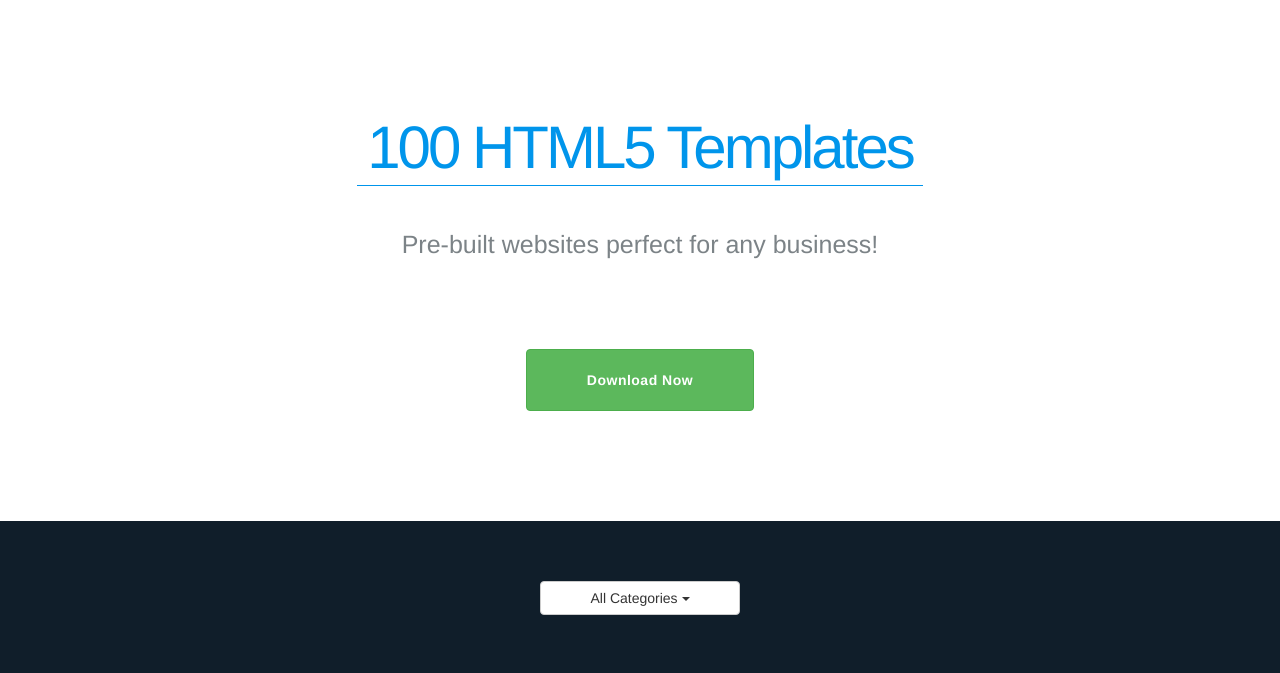
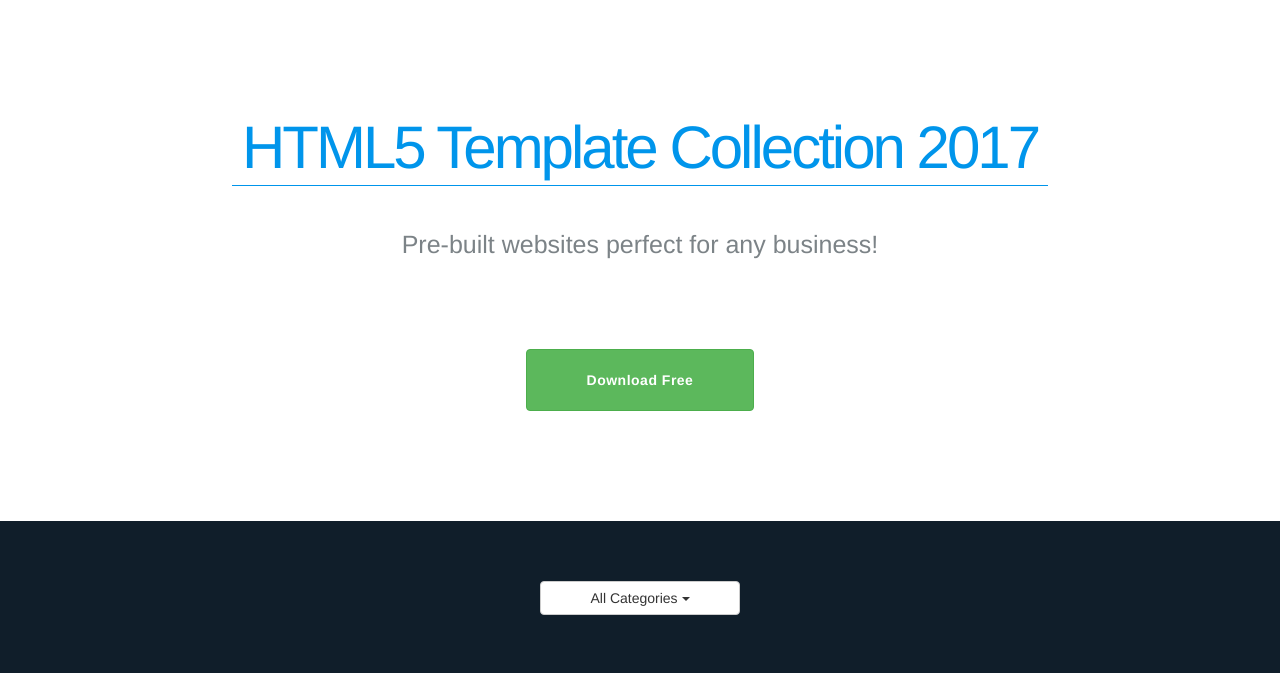
Before and after one commit to technext/100-template-bundle, a website with bundled scripts: page index.html in a window 1280 px wide. Shown: the top 673 px of the page. Built offline with nearby package versions, Linux system fonts and the light colour scheme.

Commit message:
text update

```diff
--- a/index.html
+++ b/index.html
@@ -14,10 +14,10 @@
 <body>
     <div class="a">
         <section class="header">
-            <span class="header-text">100 HTML5 Templates</span>
+            <span class="header-text">HTML5 Template Collection 2017</span>
             <h2 class="header-text2">Pre-built websites perfect for any business!</h2>
             <div class="alert-banner">
-                <a class="btn btn-success" href="#">Download Now</a>
+                <a class="btn btn-success" href="#">Download Free</a>
             </div>
         </section>
 
@@ -1378,10 +1378,10 @@
         </section>
 
         <section class="footer-up">
-            <h2>Do You Love This Bundle Pack?</h2>
-            <p>It can be yours for FREE. Click the Download button below to collect.</p>
+            <h2>Love This Collection?</h2>
+            <p>Get it free exclusively from ThemeWagon</p>
             <div class="alert-banner">
-                <a class="btn btn-success" href="#">Download Now</a>
+                <a class="btn btn-success" href="#">Download Free</a>
             </div>
         </section>
 
```
